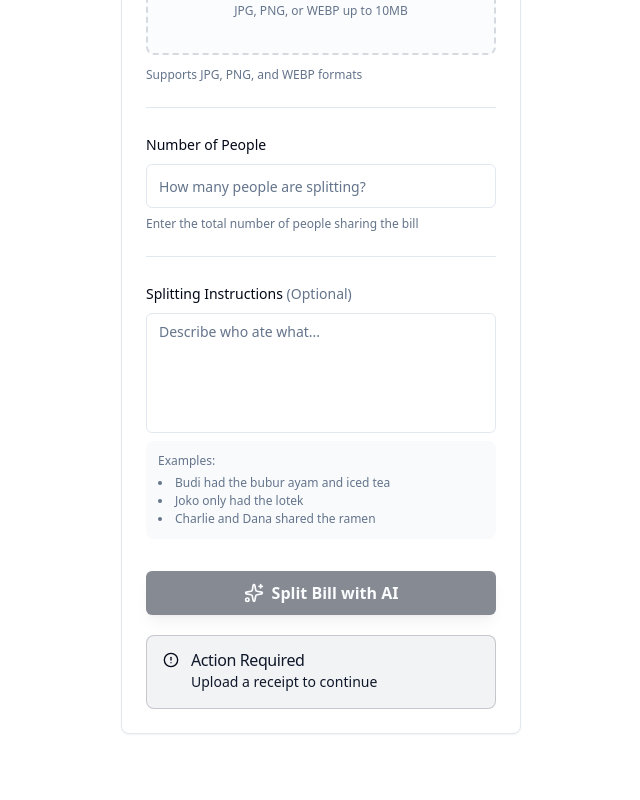
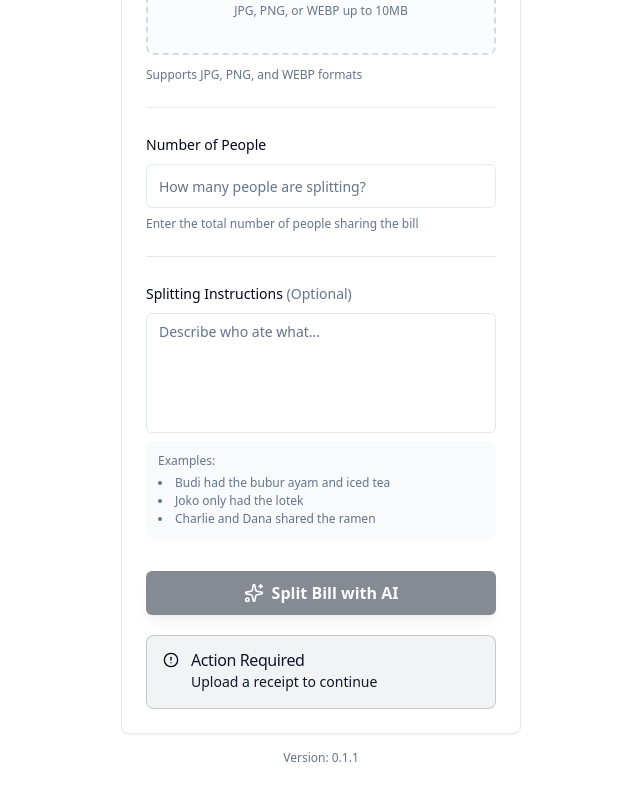
Before and after one commit to rhapsodixx/owoa-aisplitbill, a SvelteKit app: page / in a window 1280 px wide. Shown: the part 542-1342 px from the top of the page, without its empty margins (319-959 px from the left). Before the commit the page ends 1300 px from the top, so only its background shows below. Built offline with nearby package versions, Linux system fonts and the light colour scheme.

Commit message:
feat(ui): add app version display to footer
- Bump version to 0.1.1 in package.json
- Add engines.node >=22.12.0 to package.json
- Configure Vite to inject __APP_VERSION__ at build time
- Declare __APP_VERSION__ global type in app.d.ts
- Display version in +page.svelte footer

```diff
--- a/package.json
+++ b/package.json
@@ -1,6 +1,6 @@
 {
 	"name": "owoa-aisplitbill",
-	"version": "0.0.1",
+	"version": "0.1.1",
 	"scripts": {
 		"dev": "vite dev",
 		"build": "vite build",
--- a/src/app.d.ts
+++ b/src/app.d.ts
@@ -8,6 +8,7 @@ declare global {
 		// interface PageState {}
 		// interface Platform {}
 	}
+	const __APP_VERSION__: string;
 }
 
-export {};
+export { };
--- a/src/routes/+page.svelte
+++ b/src/routes/+page.svelte
@@ -189,4 +189,9 @@
       {/if}
     </CardFooter>
   </Card>
+
+  <!-- App Version Display -->
+  <div class="mt-4 pb-4 text-center text-xs text-muted-foreground">
+    Version: {__APP_VERSION__}
+  </div>
 </div>
--- a/vite.config.ts
+++ b/vite.config.ts
@@ -1,6 +1,15 @@
 import { sveltekit } from '@sveltejs/kit/vite';
 import { defineConfig } from 'vite';
+import { readFileSync } from 'node:fs';
+import { fileURLToPath } from 'node:url';
+
+const file = fileURLToPath(new URL('package.json', import.meta.url));
+const json = readFileSync(file, 'utf8');
+const pkg = JSON.parse(json);
 
 export default defineConfig({
-	plugins: [sveltekit()]
+	plugins: [sveltekit()],
+	define: {
+		__APP_VERSION__: JSON.stringify(pkg.version)
+	}
 });
```
